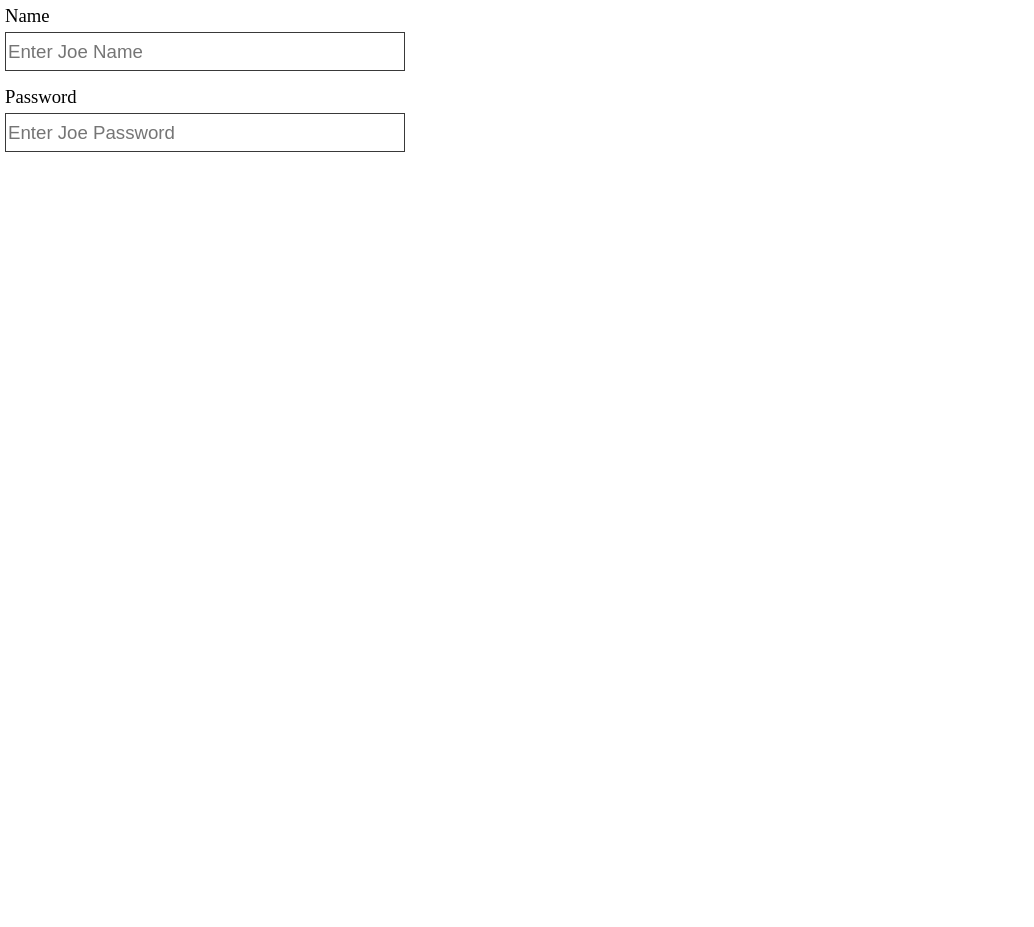
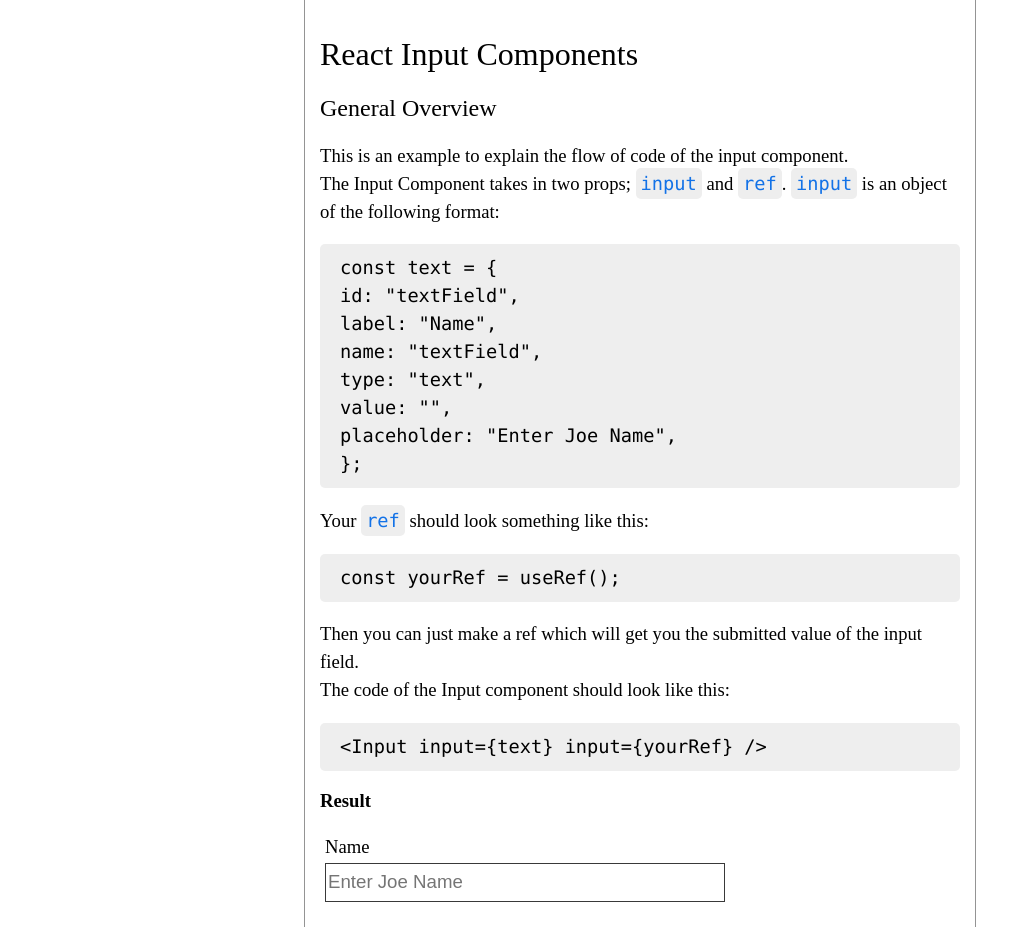
Before and after one commit to m-haris-n/react-input-elements, a React (Create React App) app: page / in a window 1280 px wide. Shown: the whole page, without its empty margins (0-1034 px from the left). Before the commit the page ends 800 px from the top, so only its background shows below. Built offline with nearby package versions, Linux system fonts and the light colour scheme.

Commit message:
starter page

```diff
--- a/src/App.css
+++ /dev/null
@@ -1,38 +0,0 @@
-.App {
-  text-align: center;
-}
-
-.App-logo {
-  height: 40vmin;
-  pointer-events: none;
-}
-
-@media (prefers-reduced-motion: no-preference) {
-  .App-logo {
-    animation: App-logo-spin infinite 20s linear;
-  }
-}
-
-.App-header {
-  background-color: #282c34;
-  min-height: 100vh;
-  display: flex;
-  flex-direction: column;
-  align-items: center;
-  justify-content: center;
-  font-size: calc(10px + 2vmin);
-  color: white;
-}
-
-.App-link {
-  color: #61dafb;
-}
-
-@keyframes App-logo-spin {
-  from {
-    transform: rotate(0deg);
-  }
-  to {
-    transform: rotate(360deg);
-  }
-}
--- a/src/App.js
+++ b/src/App.js
@@ -1,5 +1,5 @@
 import { useRef } from "react";
-import "./App.css";
+import classes from "./App.module.css";
 import Input from "./components/Input";
 import { BrowserRouter as Router, Routes, Route } from "react-router-dom";
 
@@ -22,35 +22,54 @@ function Home(props) {
     value: "",
     placeholder: "Enter Joe Password",
   };
-  const radio = {
-    id: "radio",
-    label: "Radio Option",
-    name: "radio",
-    type: "radio",
-    value: "",
-  };
-  const checkbox = {
-    id: "radio",
-    label: "Radio Option",
-    name: "radio",
-    type: "checkbox",
-    value: "",
-  };
 
   return (
     <>
-      <div
-        style={{
-          fontFamily: "Montserrat",
-          display: "flex",
-          flexDirection: "column",
-        }}
-      >
-        <Input input={text} ref={InputRef} />
-        <Input input={password} ref={InputRef} />
-        {/* <Input input={radio} ref={InputRef} /> */}
-        {/* <Input input={radio} ref={InputRef} /> */}
-        {/* <Input input={checkbox} ref={InputRef} /> */}
+      <div className={classes.wrapper}>
+        <div className={classes.container}>
+          <h1>React Input Components</h1>
+          <div>
+            <h2>General Overview</h2>
+            <p>
+              This is an example to explain the flow of code of the input
+              component. <br />
+              The Input Component takes in two props; <code>
+                input
+              </code> and <code>ref</code>. <code>input</code> is an object of
+              the following format:
+            </p>
+            <code className={classes.code}>
+              const text = &#123; <br />
+              id: "textField", <br />
+              label: "Name",
+              <br />
+              name: "textField",
+              <br />
+              type: "text", <br />
+              value: "", <br />
+              placeholder: "Enter Joe Name",
+              <br /> &#125;;
+            </code>
+            <p>
+              Your <code>ref</code> should look something like this:
+            </p>
+            <code className={classes.code}>const yourRef = useRef();</code>
+            <p>
+              Then you can just make a ref which will get you the submitted
+              value of the input field. <br />
+              The code of the Input component should look like this:
+            </p>
+            <code className={classes.code}>
+              &lt;Input input=&#123;text&#125; input=&#123;yourRef&#125; /&gt;
+            </code>
+            <h3>Result</h3>
+            <Input input={text} ref={InputRef} />
+          </div>
+          <div>
+            {/* <h2>Text Field</h2> */}
+
+          </div>
+        </div>
       </div>
     </>
   );
--- /dev/null
+++ b/src/App.module.css
@@ -0,0 +1,54 @@
+h1, h2 {
+  font-weight: 500;
+}
+
+p, code {
+  font-size: 14pt;
+  line-height: 150%;
+}
+
+code {
+  background-color: #eeeeee;
+  padding: 5px;
+  border-radius: 5px;
+  color: #1372e7;
+
+}
+
+.code {
+  display: block;
+  padding: 10px 20px;
+  background-color: #eeeeee;
+  color: black;
+}
+
+.wrapper {
+  width: 100%;
+  height: auto;
+  font-family: "Rubik";
+  display: flex;
+  flex-direction: column;
+  justify-content: flex-start;
+  align-items: center;
+}
+
+
+.container {
+  width: 50%;
+  height: auto;
+  border-right: 1px solid #949494;
+  border-left: 1px solid #949494;
+  padding: 15px;
+}
+
+@media  screen and (max-width: 1200px) {
+  .container{
+    width: 80%;
+  }
+}
+
+@media  screen and (max-width: 600px) {
+  .container{
+    width: 90%;
+  }
+}
```
